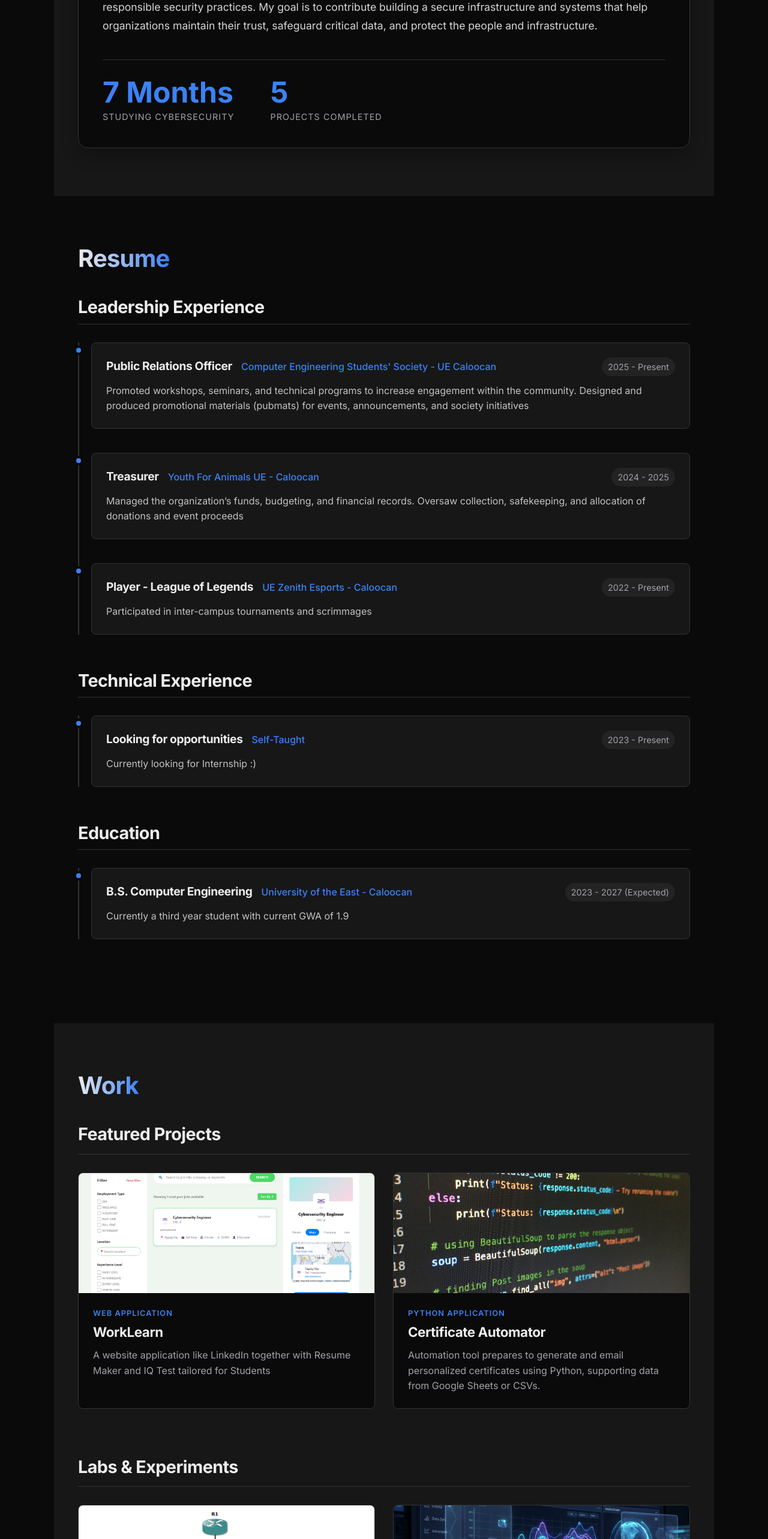
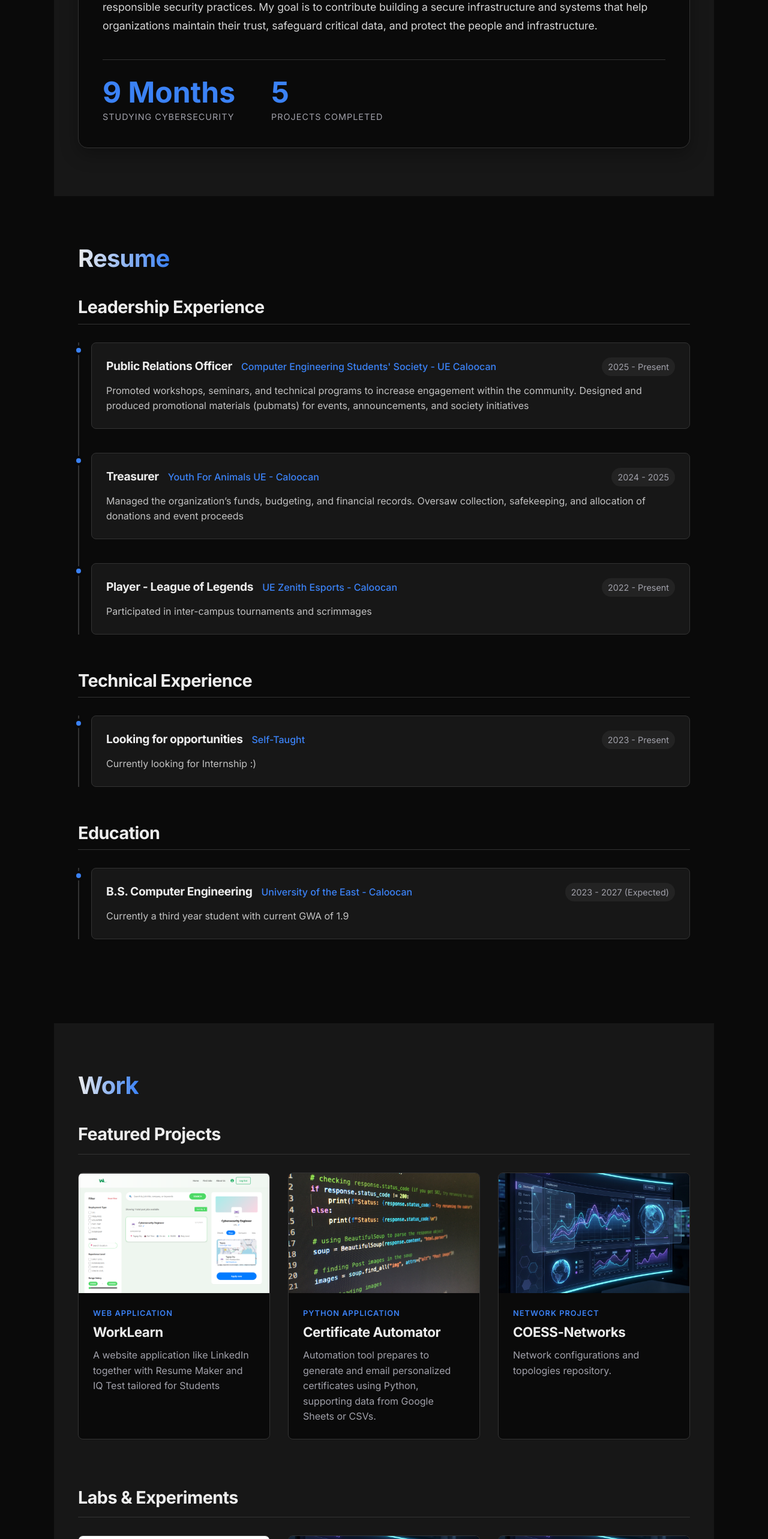
Before and after one commit to RaniloJohn/Portfolio-Website, a Next.js app: page / in a window 1280 px wide. Shown: the part 1240-3806 px from the top of the page at 60% size. Built offline with nearby package versions, Linux system fonts and the light colour scheme.

Commit message:
Update professional summary and add COESS-Networks and SOC Laboratory

```diff
--- a/components/ProfessionalSummary.tsx
+++ b/components/ProfessionalSummary.tsx
@@ -14,7 +14,7 @@ const ProfessionalSummary = () => {
                     </p>
                     <div className={styles.stats}>
                         <div className={styles.statItem}>
-                            <span className={styles.statNumber}>7 Months</span>
+                            <span className={styles.statNumber}>9 Months</span>
                             <span className={styles.statLabel}> Studying Cybersecurity</span>
                         </div>
                         <div className={styles.statItem}>
--- a/components/ProjectsGrid.tsx
+++ b/components/ProjectsGrid.tsx
@@ -16,7 +16,13 @@ const featuredProjects = [
         image: "/images/Python.jpg",
         link: "#"
     },
-
+    {
+        title: "COESS-Networks",
+        category: "Network Project",
+        description: "Network configurations and topologies repository.",
+        image: "/images/project1.png",
+        link: "https://github.com/RaniloJohn/COESS-Networks"
+    }
 ];
 
 const labProjects = [
@@ -33,6 +39,13 @@ const labProjects = [
         description: "Compilation of laboratory activities from UE-Caloocan Computer Networks Subject, Implementing and Designing Infrastructures like a Network Engineer.",
         image: "/images/project1.png",
         link: "https://drive.google.com/drive/folders/1qVXQCFr8HLc4iQluPlPP7JUiXtKvFKSL?usp=sharing"
+    },
+    {
+        title: "SOC Laboratory",
+        category: "Security Operations",
+        description: "Security Operations Center laboratory environment.",
+        image: "/images/project1.png",
+        link: "#"
     }
 ];
 
```
